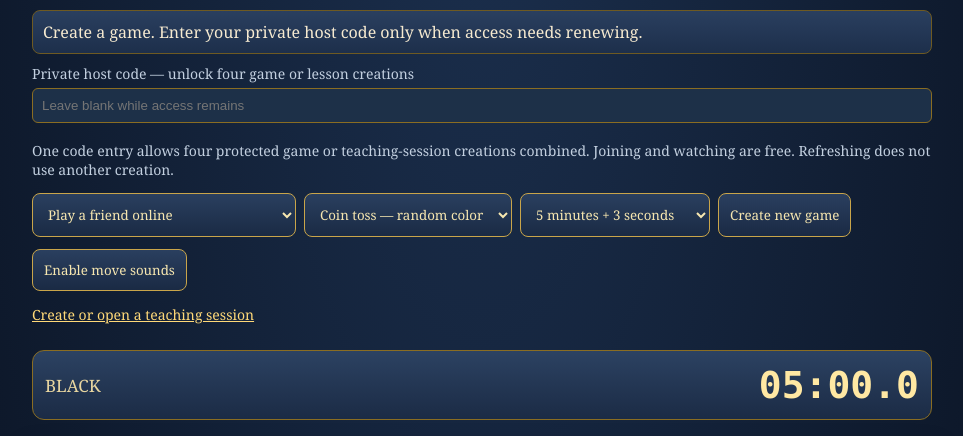
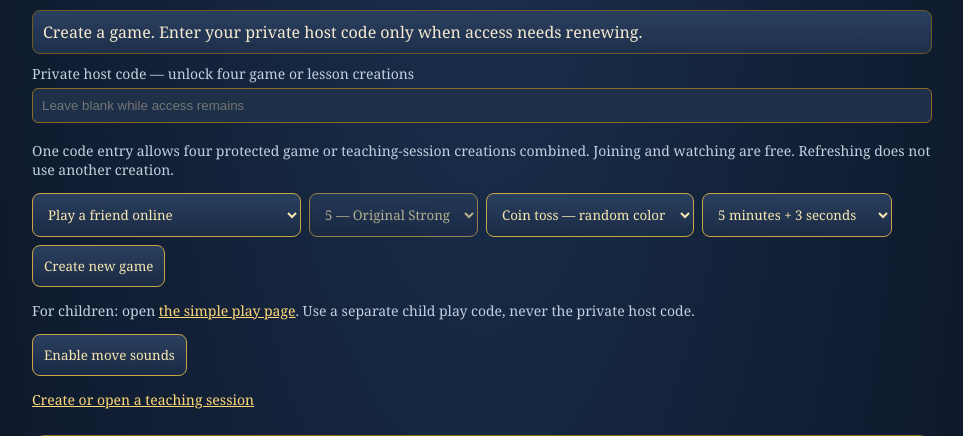
Before and after one commit to python4peace/world-peace-chess-render, a Flask app: page / in a window 1280 px wide. Shown: the part 161-597 px from the top of the page, without its empty margins (158-1121 px from the left). Run offline with Flask 3, Linux system fonts and the light colour scheme; parts of the project's set-up code (start-up, migrations or seed data) failed here and were passed over; some libraries are stand-ins or nearby versions.

Commit message:
Add four easier computer levels and separate child play access

```diff
--- a/app.py
+++ b/app.py
@@ -13,6 +13,7 @@ from flask import Flask, abort, jsonify, render_template, request
 from werkzeug.exceptions import HTTPException
 from clocks import GameClock
 from access_pass import initialize, authorize, complete
+from child_levels import LEVELS, authorize_game, complete_game, choose_move
 
 app = Flask(__name__)
 initialize(app)
@@ -113,7 +114,7 @@ def payload(g, token=''):
                 phase=g['phase'],turn='w' if g['board'].turn else 'b',role=player(g,token),
                 result=g['result'],message=g['message'],control=g['control'],mode=g['mode'],
                 moves=g['moves'][:],engine_ready=engine_ok,revision=g['revision'],boot_id=BOOT_ID,
-                think_seconds=THINK_SECONDS,is_host=player(g,token)==g.get('host_side','w'))
+                think_seconds=THINK_SECONDS,difficulty=g.get('difficulty','strong'),level_name=LEVELS[g.get('difficulty','strong')][0],is_host=player(g,token)==g.get('host_side','w'))
 
 def commit_move(g,move):
     flag_check(g)
@@ -128,6 +129,7 @@ def commit_move(g,move):
     return True
 
 @app.get('/')
+@app.get('/kids')
 @app.get('/room/<rid>')
 def index(rid=None):return render_template('index.html')
 
@@ -149,8 +151,11 @@ def new():
             os.environ.get('ALLOW_PUBLIC_FRIEND_GAMES', 'false').lower() == 'true'
             and d.get('mode') == 'friend'
         )
-        authorization = authorize(app, d.get('host_code', ''), HOST_CODE, public=public_friend)
+        authorization = authorize_game(app, d.get('host_code', ''), HOST_CODE, public=public_friend, mode=d.get('mode'), difficulty=d.get('difficulty', 'strong'))
         mode=d.get('mode');control=d.get('control')
+        difficulty = d.get('difficulty', 'strong') if mode == 'ai' else 'strong'
+        if not isinstance(difficulty, str) or difficulty not in LEVELS:
+            abort(400, 'Choose a valid computer level.')
         if mode not in ('friend','ai','selfplay') or control not in CONTROLS:abort(400,'Choose a valid mode and time control.')
         if len(rooms)>=40:abort(429,'Room limit reached. Use existing rooms or restart the service after games finish.')
         if mode in ('ai','selfplay'):
@@ -167,12 +172,13 @@ def new():
                phase='waiting',result='*',message='Waiting for invited player to join' if mode=='friend' else 'Click Start when ready',
                white_token=secrets.token_urlsafe(32),black_token=secrets.token_urlsafe(32) if mode=='friend' else '',
                moves=[],created=now,revision=0,ai_pending=False)
+        g['difficulty']=difficulty
         g['host_side']=host_side
         g['guest_side']='b' if host_side=='w' else 'w'
         rooms[rid]=g
         host_token=g['white_token'] if host_side=='w' else g['black_token']
         guest_token=(g['black_token'] if host_side=='w' else g['white_token']) if mode=='friend' else ''
-        return complete(app, authorization, jsonify(room=rid,token=host_token,invite=guest_token))
+        return complete_game(app, authorization, jsonify(room=rid,token=host_token,invite=guest_token))
 
 @app.get('/api/room/<rid>')
 def room_state(rid):
@@ -236,7 +242,7 @@ def computer_move(rid,g):
                 expected_revision=g['revision']
                 side='w' if board.turn else 'b'
                 budget=min(THINK_SECONDS,max(.01,g['clock'].remaining[side]-.15))
-            result=engine.play(board,chess.engine.Limit(time=budget))
+            result=choose_move(engine, board, budget, g.get('difficulty', 'strong'))
         with lock:
             if rooms.get(rid) is not g:return
             flag_check(g)
--- a/static/app.js
+++ b/static/app.js
@@ -41,7 +41,7 @@ function accept(s){
  if(previous && previous.boot_id===s.boot_id && previous._room===rid && s.moves.length>previous.moves.length && window.wpcMoveSound)window.wpcMoveSound();
  s._room=rid;
  if(changed){game.load(s.fen);selected=null;drawBoard();}
- $('status').textContent=s.message+(s.result!=='*'?' — '+s.result:'')+' · '+s.control+' · '+(s.role==='spectator'?'Spectator':s.mode==='selfplay'?'You are the self-play host':s.role==='w'?'You are White':'You are Black');
+ $('status').textContent=s.message+(s.result!=='*'?' — '+s.result:'')+' · '+s.control+(s.mode==='ai'?' · '+s.level_name:'')+' · '+(s.role==='spectator'?'Spectator':s.mode==='selfplay'?'You are the self-play host':s.role==='w'?'You are White':'You are Black');
  $('resign').disabled=$('draw').disabled=s.phase!=='playing'||s.role==='spectator'||s.mode==='selfplay';
  $('start').hidden=watching||!(['ai','selfplay'].includes(s.mode)&&s.phase==='waiting'&&s.role==='w');
  $('stopSelfplay').hidden=watching||!(s.mode==='selfplay'&&s.phase==='playing'&&s.role==='w');
@@ -101,8 +101,8 @@ $('create').onclick=async()=>{
  if(state&&state.phase!=='ended'&&!confirm('The old game will remain open and its clock may continue. Create another game?'))return;
  busy=true;
  try{
-  const d=await api('/api/new','POST',{host_code:$('hostCode').value,mode:$('mode').value,control:$('control').value,color:$('hostColor').value});
-  rid=d.room;token=d.token;invite=d.invite;joinToken='';state=null;saveSeat();history.pushState(null,'','/room/'+rid);
+  const d=await api('/api/new','POST',{host_code:$('hostCode').value,mode:$('mode').value,control:$('control').value,color:$('hostColor').value,difficulty:$('difficulty').value});
+  rid=d.room;token=d.token;invite=d.invite;joinToken='';state=null;saveSeat();history.pushState(null,'','/room/'+rid+((location.pathname==='/kids'||new URLSearchParams(location.search).has('kids'))?'?kids=1':''));
   $('hostCode').value='';accept(await api('/api/room/'+rid));$('notice').textContent='';
  }catch(e){$('notice').textContent=e.message;}finally{busy=false;}
 };
--- /dev/null
+++ b/static/kids-play.js
@@ -0,0 +1,33 @@
+"use strict";
+(()=>{
+ const kid=location.pathname==='/kids'||new URLSearchParams(location.search).has('kids');
+ const mode=document.getElementById('mode'),level=document.getElementById('difficulty');
+ function update(){level.disabled=mode.value!=='ai';}
+ mode.addEventListener('change',update);
+ if(kid){
+   document.title='World Peace Chess — Let’s Play';
+   document.querySelector('h1').textContent='Let’s Play Chess';
+   document.querySelector('h1+p').textContent='Enter your play code, pick an easy level, and press Play chess.';
+   mode.value='ai';
+   for(const option of mode.options)if(option.value!=='ai')option.remove();
+   mode.hidden=true;
+   const color=document.getElementById('hostColor');color.disabled=true;color.hidden=true;
+   const control=document.getElementById('control');control.value='10+5';
+   const code=document.getElementById('hostCode');
+   code.placeholder='Your play code — leave blank after your first game';
+   document.querySelector('label[for="hostCode"]').textContent='Your play code';
+   const strong=level.querySelector('option[value="strong"]');if(strong)strong.remove();
+   level.value='first_steps';
+   document.getElementById('create').textContent='Play chess';
+   const notes=document.getElementById('notes');if(notes)notes.hidden=true;
+   const teaching=document.querySelector('a[href="/lesson"]');if(teaching)teaching.hidden=true;
+   const status=document.getElementById('status');
+   if(!location.pathname.startsWith('/room/'))status.textContent='Pick a level and press Play chess. Then press Start game.';
+   const start=document.getElementById('start');
+   new MutationObserver(()=>{if(start.textContent==='Start clock')start.textContent='Start game';}).observe(start,{childList:true});
+   if(start.textContent==='Start clock')start.textContent='Start game';
+   const helper=document.getElementById('childHelp');
+   if(helper)helper.textContent='White goes first. Click a piece, then its destination. Your play code allows four new computer games. Finish, resign, or cancel your previous game before creating another.';
+ }
+ update();
+})();
--- a/templates/index.html
+++ b/templates/index.html
@@ -7,8 +7,8 @@
 <h1>Reuben World Peace Unity Chess</h1><p>Timed online games · Full-strength Stockfish · Private invitations</p>
 <div id="status" role="status">Loading…</div><div id="notice" role="alert"></div>
 <section id="creator"><label for="hostCode">Private host code — unlock four game or lesson creations</label><input id="hostCode" type="password" autocomplete="off" placeholder="Leave blank while access remains">
-<p>One code entry allows four protected game or teaching-session creations combined. Joining and watching are free. Refreshing does not use another creation.</p><div class="bar"><select id="mode" aria-label="Opponent"><option value="friend">Play a friend online</option><option value="ai">Full-strength Stockfish</option><option value="selfplay">Stockfish vs Stockfish — automatic</option></select><select id="hostColor" aria-label="Your color in friend games"><option value="random">Coin toss — random color</option><option value="white">I play White</option><option value="black">I play Black</option></select><select id="control" aria-label="Time control"><option value="3+2">3 minutes + 2 seconds</option><option value="5+3" selected>5 minutes + 3 seconds</option><option value="10+5">10 minutes + 5 seconds</option></select><button id="create">Create new game</button></div></section>
-<div class="bar"><button id="moveSoundToggle" type="button" aria-pressed="false">Enable move sounds</button><span id="soundStatus" role="status"></span></div><p><a href="/lesson">Create or open a teaching session</a></p><div id="links"></div><div class="bar"><button id="join" hidden>Join game — start clocks</button><button id="start" hidden>Start clock</button><button id="stopSelfplay" hidden>Stop automatic game</button><button id="cancel" hidden>Cancel unstarted game</button></div>
+<p>One code entry allows four protected game or teaching-session creations combined. Joining and watching are free. Refreshing does not use another creation.</p><div class="bar"><select id="mode" aria-label="Opponent"><option value="friend">Play a friend online</option><option value="ai">Play the computer — choose a level</option><option value="selfplay">Stockfish vs Stockfish — automatic</option></select><select id="difficulty" aria-label="Computer difficulty"><option value="first_steps">1 — First Steps</option><option value="beginner">2 — Beginner</option><option value="improving">3 — Improving</option><option value="intermediate">4 — Intermediate</option><option value="strong" selected>5 — Original Strong</option></select><select id="hostColor" aria-label="Your color in friend games"><option value="random">Coin toss — random color</option><option value="white">I play White</option><option value="black">I play Black</option></select><select id="control" aria-label="Time control"><option value="3+2">3 minutes + 2 seconds</option><option value="5+3" selected>5 minutes + 3 seconds</option><option value="10+5">10 minutes + 5 seconds</option></select><button id="create">Create new game</button></div></section>
+<p id="childHelp">For children: open <a href="/kids">the simple play page</a>. Use a separate child play code, never the private host code.</p><div class="bar"><button id="moveSoundToggle" type="button" aria-pressed="false">Enable move sounds</button><span id="soundStatus" role="status"></span></div><p><a href="/lesson">Create or open a teaching session</a></p><div id="links"></div><div class="bar"><button id="join" hidden>Join game — start clocks</button><button id="start" hidden>Start clock</button><button id="stopSelfplay" hidden>Stop automatic game</button><button id="cancel" hidden>Cancel unstarted game</button></div>
 <div class="clock" id="topBox"><small id="topName">BLACK</small><span id="topTime">05:00.0</span></div><div id="board" aria-label="Chessboard"></div><div class="clock" id="bottomBox"><small id="bottomName">WHITE</small><span id="bottomTime">05:00.0</span></div>
 <div class="bar" id="actions"><button id="resign" disabled>Resign</button><button id="draw" disabled>Claim draw</button><button id="spectate" disabled>Clean spectator view</button><a id="pgn" hidden>Save PGN</a></div>
 <div id="moves"></div><details id="notes"><summary>Rules, privacy, and free-hosting limits</summary><p>In friend games, choose White, Black, or a coin toss. The invitation assigns the other color. Clocks start when the guest clicks Join. Against Stockfish, White clicks Start clock. Self-play uses Stockfish for both sides; the host starts or stops it. No undo or pause. Clocks continue during disconnections and network delay. Refresh on this same browser and address to reconnect.</p><p>Server restart, redeploy or Render sleep deletes rooms. Rooms expire after 24 hours. Keep a PGN copy. This is casual play, not tournament-certified. Timeout draws use a material-based approximation. Draw claims are for the current position only; intended-next-move claims and draw offers are not implemented.</p><p>Never post a private opponent invitation or your HOST_CODE on TikTok. Use the clean spectator link. Anyone with the invitation can control the invited seat. Browser storage holds your seat, so do not clear it midgame. No accounts, ratings, anti-cheat or chat voting. Internet is needed for the chess.js browser library.</p></details>
@@ -16,4 +16,4 @@
 </main><script src="/static/move-sounds.js?v=4"></script><script src="/static/app.js?v=4"></script><script src="/static/royal-theme.js?v=2"></script>
 
 <script src="/static/theme.js?v=royal-standing-5"></script>
-</body></html>
+<script src="/static/kids-play.js?v=1"></script></body></html>
```
Also changed, not shown: child_levels.py (added, +58 -0 lines).
